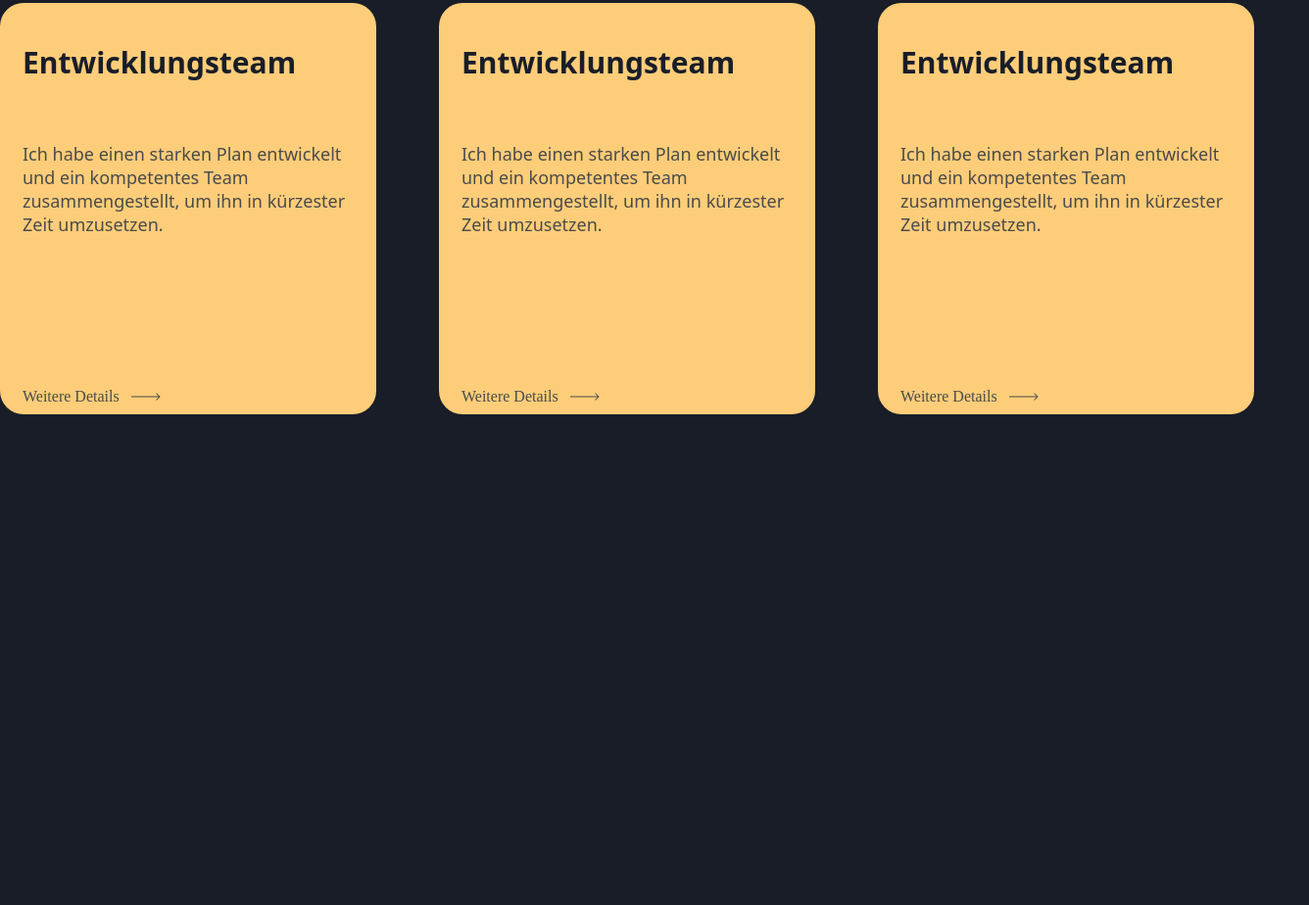
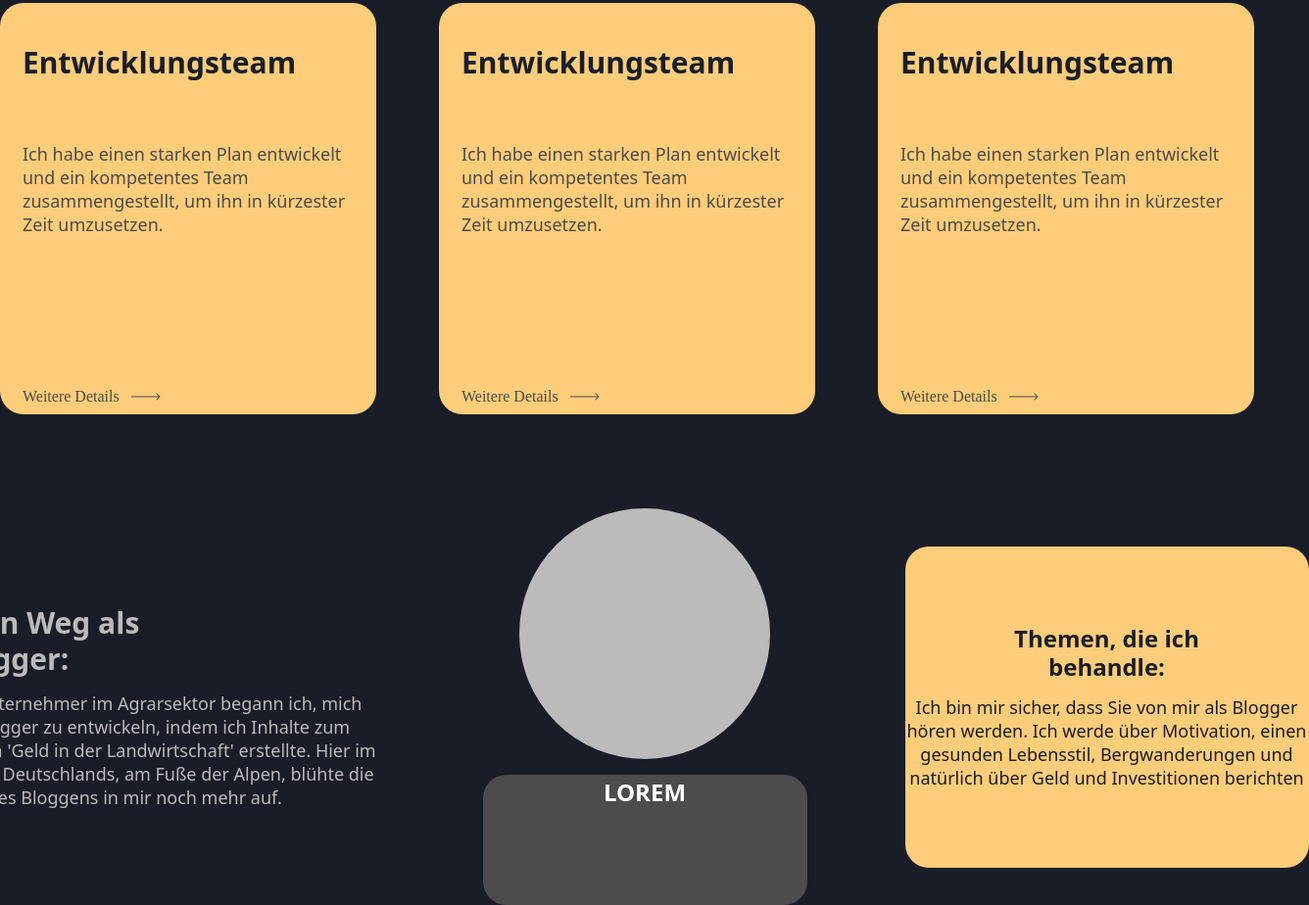
Before and after one commit to puffynNeroun/illiacode, a website built with Vite: page index.html in a window 1280 px wide. Shown: the part 1348-2272 px from the top of the page at 98% size, 1336 px wide, since content can reach past the window. Before the commit the page ends 1771 px from the top, so only its background shows below. Built offline with nearby package versions, Linux system fonts and the light colour scheme.

Commit message:
Add sec inst

```diff
--- a/index.html
+++ b/index.html
@@ -1,5 +1,5 @@
 <!doctype html>
-<html lang="en">
+<html lang="en" xmlns="http://www.w3.org/1999/html">
 <head>
     <meta charset="UTF-8">
     <meta name="viewport" content="width=device-width, user-scalable=no, initial-scale=1.0, maximum-scale=1.0, minimum-scale=1.0">
@@ -86,6 +86,33 @@
             </div>
         </div>
     </section>
+    <section class="inst pt-96">
+        <div class="container inst__container mx-auto">
+            <div class="inst__content flex items-center justify-center">
+                <div class="inst__card1">
+                    <h3 class="inst__title-card1">Mein Weg als Blogger:</h3>
+                    <p class="inst__subtitle-card1">Als Unternehmer im Agrarsektor begann ich, mich als Blogger zu
+                        entwickeln, indem ich Inhalte zum Thema 'Geld in der Landwirtschaft' erstellte. Hier im Süden
+                        Deutschlands, am Fuße der Alpen, blühte die Idee des Bloggens in mir noch mehr auf.</p>
+                </div>
+                <div class="inst__card2">
+                    <div class="inst__element"></div>
+                    <div class="inst__subscribe">
+                        lorem <br>
+
+                    </div>
+                </div>
+                <div class="inst__card3">
+                    <h3 class="inst__title-card3">
+                        Themen, die ich behandle:
+                    </h3>
+                    <p class="inst__subtitle-card3">
+                        Ich bin mir sicher, dass Sie von mir als Blogger hören werden. Ich werde über Motivation, einen gesunden Lebensstil, Bergwanderungen und natürlich über Geld und Investitionen berichten
+                    </p>
+                </div>
+            </div>
+        </div>
+    </section>
 </main>
 <script type="module" src="./src/js/app.js"></script>
 </body>
--- /dev/null
+++ b/src/styles/components/inst.css
@@ -0,0 +1,113 @@
+.inst {
+    padding-top: 96px;
+}
+
+.container {
+
+}
+
+.inst__container {
+}
+
+.inst__content {
+    justify-content: center;
+    align-items: center;
+
+    gap: 100px;
+}
+
+.flex {
+}
+
+.items-center {
+}
+
+.justify-center {
+}
+
+.inst__title-card1 {
+    color: var(--text-gray-color);
+    font-size: 30px;
+    font-weight: var(--font-weight-title);
+    line-height: 37px;
+
+    width: 220px;
+
+    padding-bottom: 16px;
+}
+
+.inst__subtitle-card1 {
+    color: var(--text-gray-color);
+    font-size: var(--font-size-text);
+    font-weight: var(--font-weight-text);
+    line-height: 133%;
+
+    width: 448px;
+}
+
+.inst__card2 {
+    display: flex;
+    flex-direction: column;
+    align-items: center;
+    justify-content: center;
+    gap: 16px;
+}
+
+.inst__element {
+    background: rgb(187, 187, 187);
+    border-radius: 100%;
+    width: 256px;
+    height: 256px;
+
+    padding-bottom: 16px;
+}
+
+.inst__subscribe {
+    border-radius: 24px;
+    background: rgb(76, 76, 76);
+
+    width: 331px;
+    height: 133px;
+
+    text-align: center;
+
+    color: rgb(255, 255, 255);
+    font-size: 24px;
+    font-weight: var(--font-weight-title);
+    text-transform: uppercase;
+}
+
+.inst__card3 {
+    display: flex;
+    flex-direction: column;
+    align-items: center;
+    justify-content: center;
+
+    border-radius: 24px;
+    background: rgb(253, 205, 121);
+
+    width: 459px;
+    height: 328px;
+}
+
+.inst__title-card3 {
+    color: rgb(25, 29, 40);
+    font-size: 24px;
+    font-weight: var(--font-weight-title);
+    line-height: 29px;
+    text-align: center;
+
+    width: 270px;
+
+    padding-bottom: 16px;
+}
+
+.inst__subtitle-card3 {
+    color: rgb(25, 29, 40);
+    font-size: var(--font-size-text);
+    font-weight: var(--font-weight-text);
+    line-height: 133%;
+    text-align: center;
+
+    width: 412px;
+}
--- a/src/styles/main.css
+++ b/src/styles/main.css
@@ -2,6 +2,7 @@
 @import "components/header.css";
 @import "components/welcome.css";
 @import "components/about-site.css";
+@import "components/inst.css";
 
 
 
```
